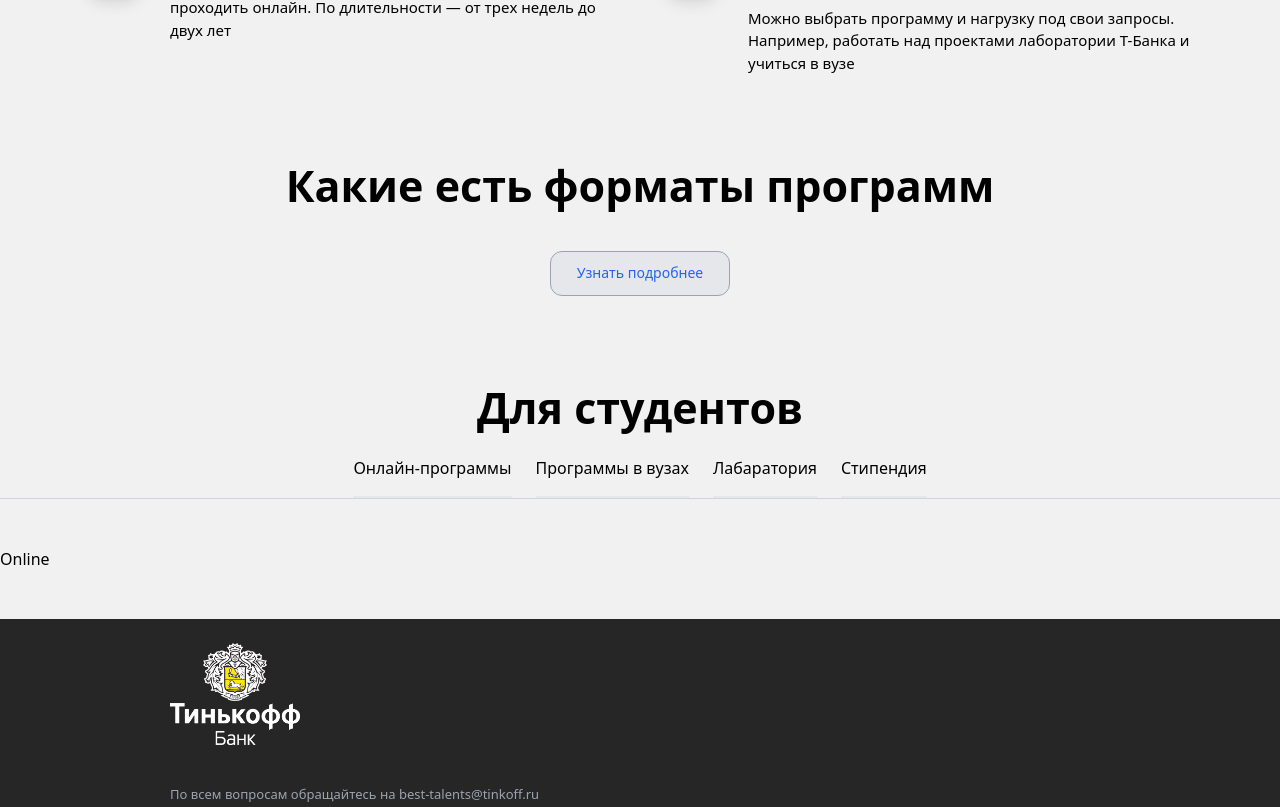
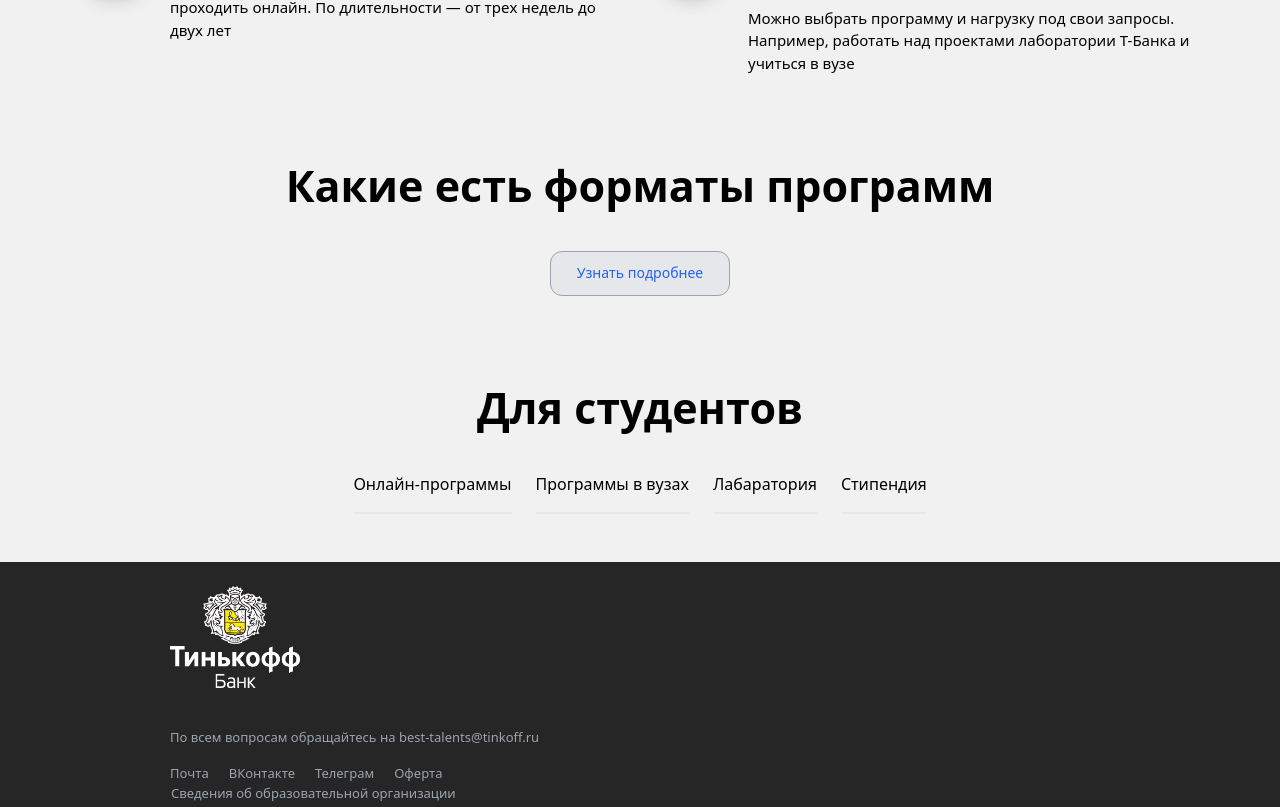
Before and after one commit to husen004/Tinkoff, a React (Vite) app: page /uni in a window 1280 px wide. Shown: the part 1024-1831 px from the top of the page. Built offline with nearby package versions, Linux system fonts and the light colour scheme.

Commit message:
section Add

```diff
--- a/src/components/Button.jsx
+++ b/src/components/Button.jsx
@@ -2,7 +2,7 @@ import React from 'react'
 
 const Button = ({ title, className }) => {
   return (
-    <div className='flex justify-center'>
+    <div className=''>
       <button type='button' className={`${className} transition ease-in h-[45px] my-6 focus:outline-none text-black-100 bg-yellow-300 hover:bg-yellow-400  font-medium rounded-xl text-sm px-4 py-2.5 me-2 mb-2`}>
         {title}
       </button>
--- a/src/pages/Poko/Poko.jsx
+++ b/src/pages/Poko/Poko.jsx
@@ -135,7 +135,9 @@ const Poko = () => {
 
       </div>
 
+      <div  className='flex justify-center'>
       <Button title="Подать заявку" />
+      </div>
 
       <div className='lg:block hidden'>
       <HeadText title="Этапы отбора и календарь проекта" />
--- a/src/pages/Uni/Online.jsx
+++ b/src/pages/Uni/Online.jsx
@@ -1,8 +1,10 @@
 import React from 'react'
+import Button from '../../components/Button'
+import unip1 from '../../assets/images/unip1.webp'
 
 const Online = () => {
   return (
-    <div>Online</div>
+      null
   )
 }
 
--- a/src/pages/Uni/Uni.jsx
+++ b/src/pages/Uni/Uni.jsx
@@ -54,7 +54,7 @@ const Uni = () => {
       <HeadText title="Для студентов" />
 
 
-      <div className='flex justify-center items-center flex-row gap-6 border-b-[1px] border-gray-300'>
+      <div className='flex justify-center items-center flex-row gap-6 my-4'>
           <div className='border-b-2 focus-within:border-yellow-400 hover:border-gray-600 transition-all ease-in-out duration-500 cursor-pointer' onClick={() => handleTab(1)}>
              <button className='my-4'>Онлайн-программы</button>
           </div>
```
Also changed, not shown: src/assets/images/unip1.webp (added), src/assets/images/unip2.webp (added).
